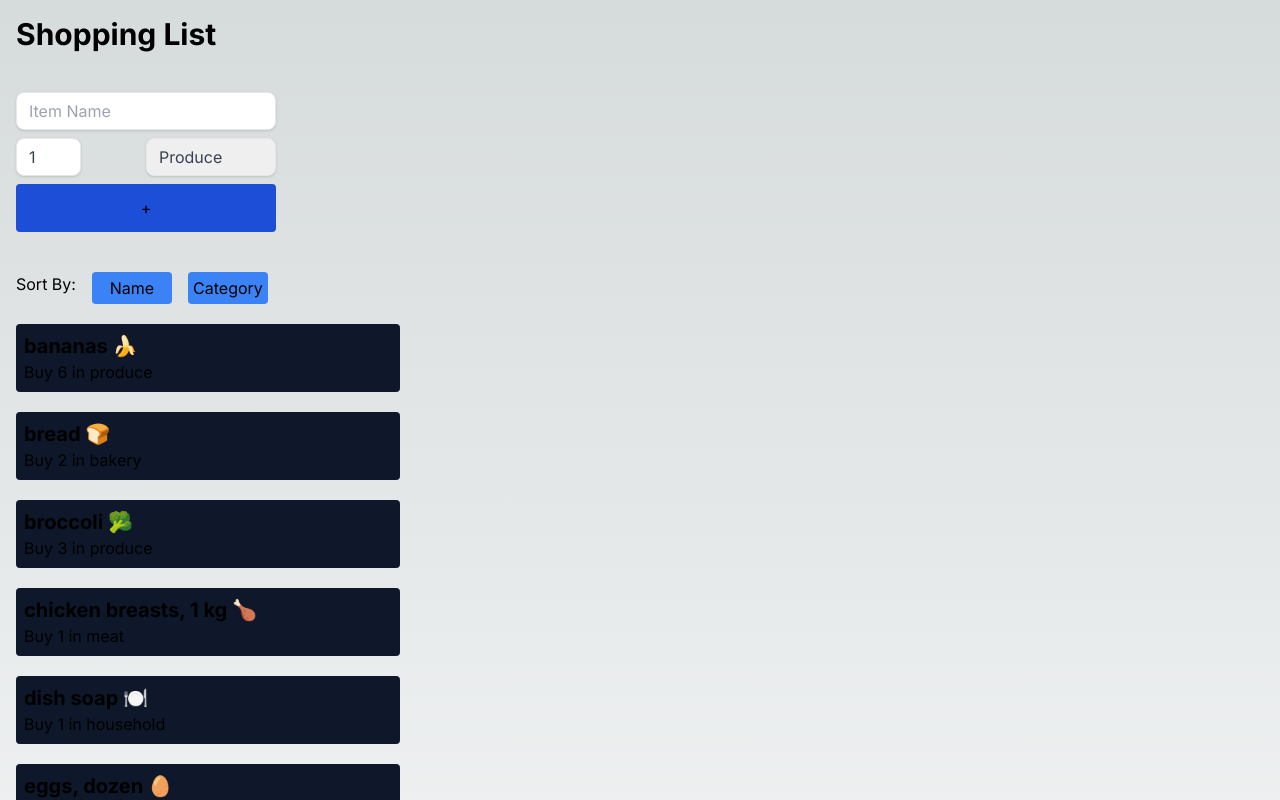
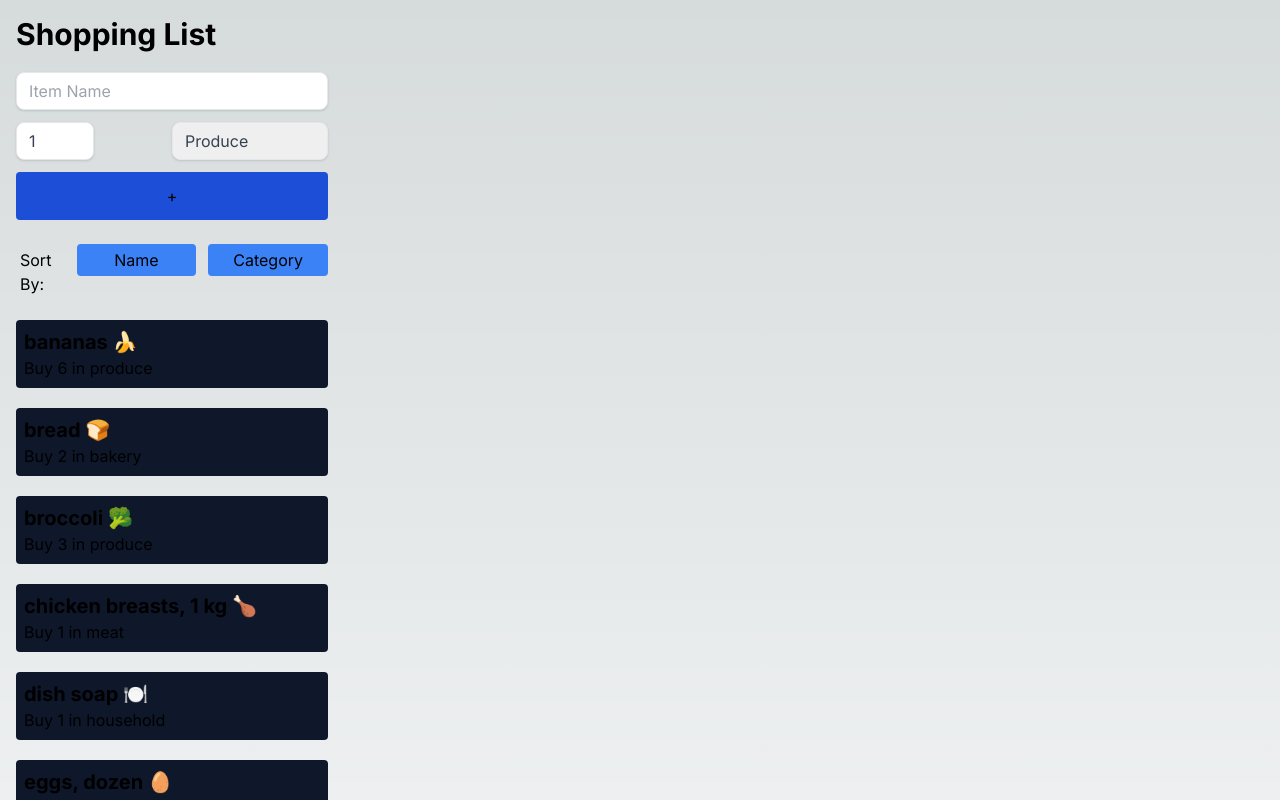
Before and after one commit to anthony040190/cprg306-assignments, a Next.js app: page /week6 in a window 1280 px wide. Shown: the top 800 px of the page. Built offline with nearby package versions, Linux system fonts and the light colour scheme.

Commit message:
Add style on week 6 assignments

```diff
--- a/app/week6/item-list.js
+++ b/app/week6/item-list.js
@@ -20,12 +20,19 @@ export default function ItemList({ items }) {
     const sortedItems = (sortBy === "name") ? items.sort((a, b) => a.name.localeCompare(b.name) ) : items.sort((a, b) =>  a.category.localeCompare(b.category));
 
     return (
-        <div>
-            <div className="flex gap-4">
-                <label>Sort By:</label>
-                <button className="bg-blue-500 w-20 p-1 focus:bg-green-500 rounded" onClick={handleSortByName}>Name</button>
-                <button className="bg-blue-500 w-20 p-1 focus:bg-green-500 rounded" onClick={handleSortByCategory}>Category</button>
-                {/* <button className="bg-blue-500 w-20 p-1 focus:bg-green-500 rounded" onClick={handleSortByGroup}>Group by Category</button> */}
+        <div className="w-3/12">
+            <div className="flex gap-3">
+                <div className="w-2/12 p-1">
+                    <p>Sort By:</p>
+                </div>
+
+                <div className="w-5/12">
+                    <button className="bg-blue-500 w-full p-1 focus:bg-green-500 rounded" onClick={handleSortByName}>Name</button>
+                </div>
+
+                <div className="w-5/12">
+                    <button className="bg-blue-500 w-full p-1 focus:bg-green-500 rounded" onClick={handleSortByCategory}>Category</button>
+                </div>
             </div>
 
             {
--- a/app/week6/item.js
+++ b/app/week6/item.js
@@ -1,7 +1,7 @@
 export default function Item({name, quantity, category}) {
     return (
         <div>
-            <ul className="my-5 rounded px-2 py-2 w-96 bg-slate-900">
+            <ul className="my-5 rounded px-2 py-2 bg-slate-900">
                 <li className="text-xl font-bold">{name}</li>
                 <li>Buy {quantity} in {category}</li>
             </ul>
--- a/app/week6/new-item.js
+++ b/app/week6/new-item.js
@@ -8,7 +8,6 @@ export default function NewItem({ onAddItem }) {
 
     const handleSubmit = (e) => {
         e.preventDefault();
-
 
         const item = {
             name: name,
@@ -37,17 +36,17 @@ export default function NewItem({ onAddItem }) {
     }
 
     return (
-        <div className="flex w-full mt-10">
-            <form onSubmit={handleSubmit} className="rounded pb-6 mb-4 max-w-md">
-                <div className="mb-2">
+        <div className="flex w-3/12 mt-5">
+            <form onSubmit={handleSubmit} className="rounded pb-6 w-full">
+                <div className="mb-3">
                     <input type="text" value={name} onChange={handleNameChange} required className="shadow appearance-none border rounded-lg w-full py-2 px-3 text-gray-700 leading-tight focus:outline-none focus:shadow-outline" placeholder="Item Name" />
                 </div>
 
-                <div className="mb-2 flex justify-between">
+                <div className="mb-3 flex justify-between">
                     <input type="number" value={quantity} onChange={handleQuantityChange} min="1" max="99" className="shadow appearance-none border rounded-lg w-1/4 py-2 px-3 text-gray-700 leading-tight focus:outline-none focus:shadow-outline" />
                     <select onChange={handleCategoryChange} className="shadow appearance-none border rounded-lg w-2/4 py-2 px-3 text-gray-700 leading-tight focus:outline-none focus:shadow-outline">
                         <option disabled>Category</option>
-                        <option defaultValue={'Produce'}>Produce</option>
+                        <option value="Produce" selected>Produce</option>
                         <option value="Dairy">Dairy</option>
                         <option value="Bakery">Bakery</option>
                         <option value="Meat">Meat</option>
```
